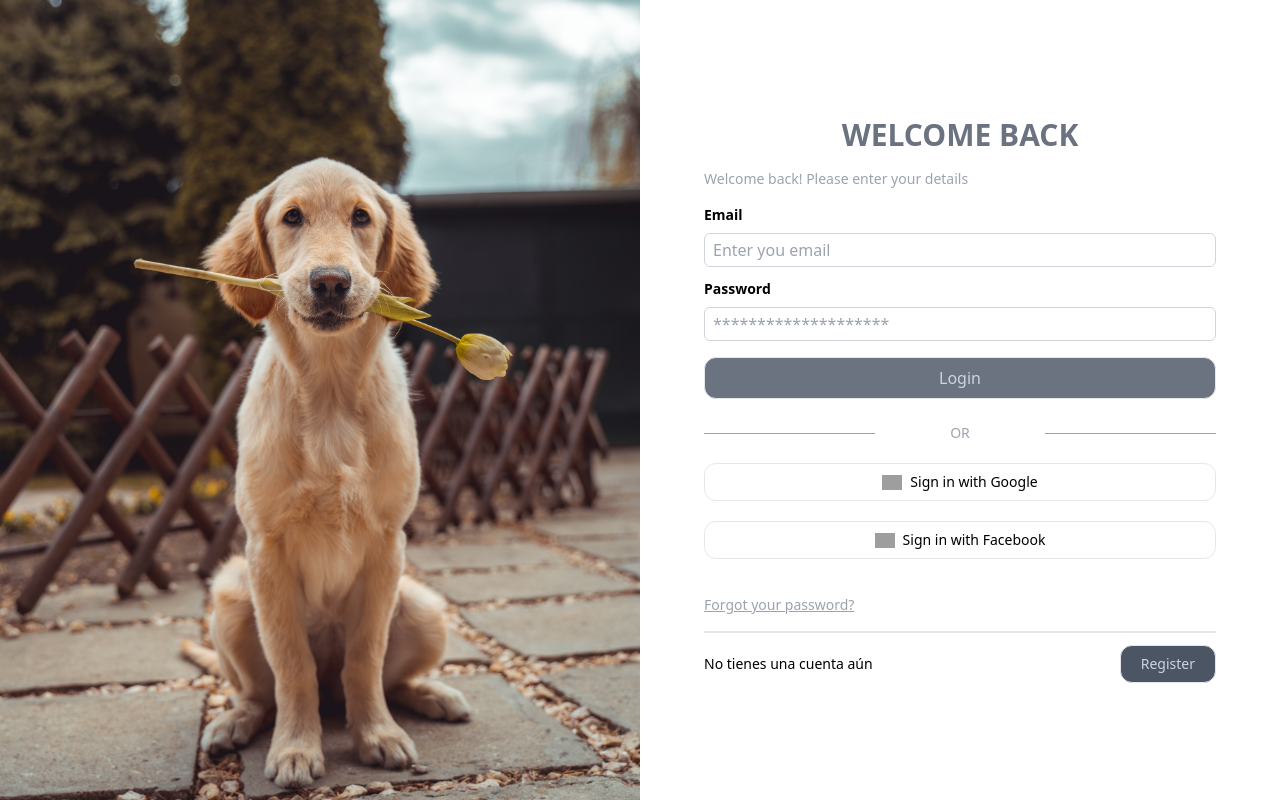
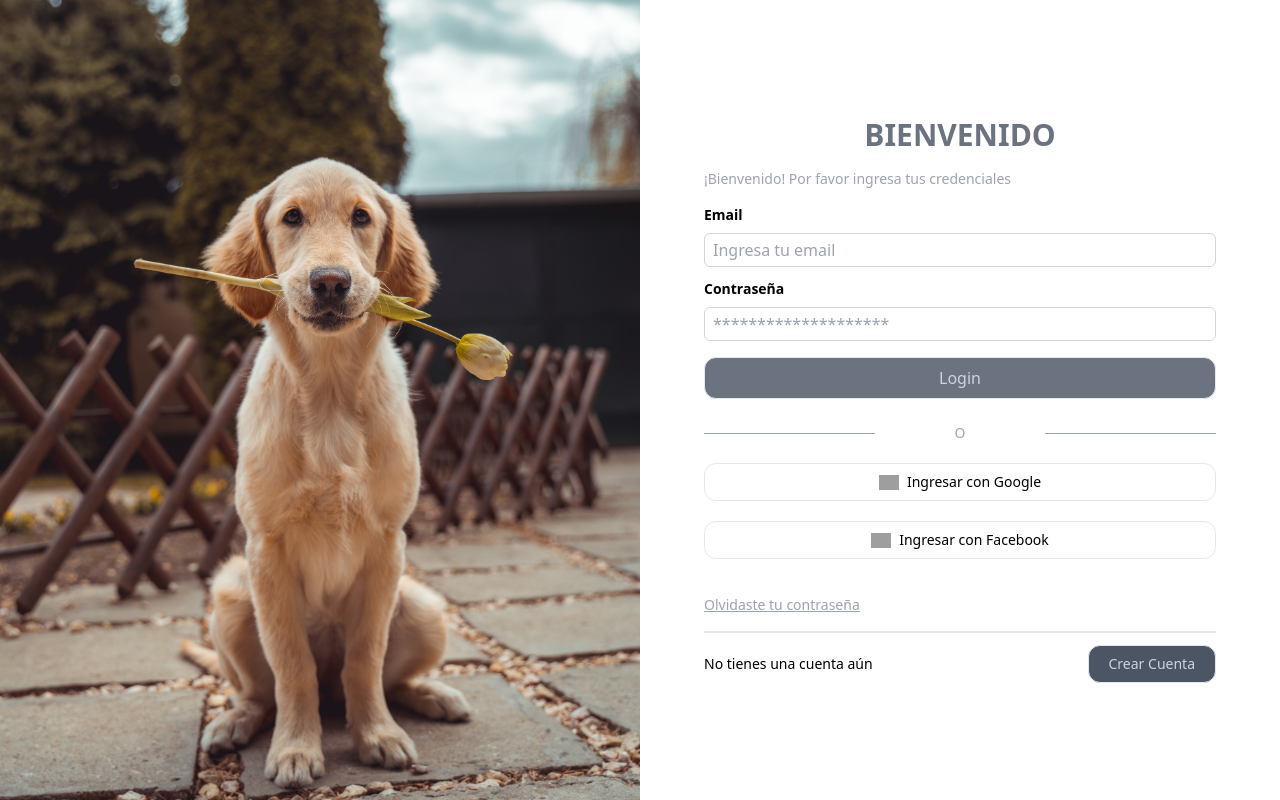
Before and after one commit to iveth-cocha/Examen-Veterinaria, a React (Vite) app in the folder Plantilla-front/: page /login in a window 1280 px wide. Built offline with nearby package versions, Linux system fonts and the light colour scheme; grey boxes are pictures that could not be loaded.

Commit message:
Cambio de idioma

```diff
--- a/Plantilla-front/index.html
+++ b/Plantilla-front/index.html
@@ -4,7 +4,7 @@
     <meta charset="UTF-8" />
     <link rel="icon" type="image/svg+xml" href="https://cdn-icons-png.flaticon.com/512/1356/1356479.png" />
     <meta name="viewport" content="width=device-width, initial-scale=1.0" />
-    <title>APP-DEMO</title>
+    <title>PetClinic</title>
   </head>
   <body >
     <div id="root" ></div>
--- a/Plantilla-front/src/componets/Perfil/Password.jsx
+++ b/Plantilla-front/src/componets/Perfil/Password.jsx
@@ -67,7 +67,7 @@ const Password = () => {
             htmlFor="passwordactual"
             className="text-gray-700 uppercase font-bold text-sm"
           >
-            Password actual:{" "}
+            Contraseña actual:{" "}
           </label>
           <input
             id="passwordactual"
@@ -85,7 +85,7 @@ const Password = () => {
             htmlFor="passwordnuevo"
             className="text-gray-700 uppercase font-bold text-sm"
           >
-            Nuevo password:{" "}
+            Nueva contraseña:{" "}
           </label>
           <input
             id="passwordnuevo"
--- a/Plantilla-front/src/layout/Dashboard.jsx
+++ b/Plantilla-front/src/layout/Dashboard.jsx
@@ -11,7 +11,7 @@ const Dashboard = () => {
     <div className="md:flex md:min-h-screen">
       <div className="md:w-1/5 bg-gray-800 px-5 py-4">
         <h2 className="text-4xl font-black text-center text-slate-200">
-          APP-DEMO
+          Pet-Clinic
         </h2>
 
         <img
--- a/Plantilla-front/src/paginas/Forbidden.jsx
+++ b/Plantilla-front/src/paginas/Forbidden.jsx
@@ -11,9 +11,9 @@ export const Forbidden = () => {
 
             <div className="flex flex-col items-center justify-center">
 
-                <p className="text-3xl md:text-4xl lg:text-5xl text-gray-800 mt-12">Page Not Allowed</p>
+                <p className="text-3xl md:text-4xl lg:text-5xl text-gray-800 mt-12">Página no autorizada</p>
 
-                <p className="md:text-lg lg:text-xl text-gray-600 mt-8">Sorry, you are not allowed to access this page.</p>
+                <p className="md:text-lg lg:text-xl text-gray-600 mt-8">Lo lamentamenos,pero no tienes autorización para ingresar a esta página</p>
 
 
             </div>
--- a/Plantilla-front/src/paginas/Forgot.jsx
+++ b/Plantilla-front/src/paginas/Forgot.jsx
@@ -36,22 +36,22 @@ export const Forgot = () => {
                 <div className="md:w-4/5 sm:w-full">
                     {Object.keys(mensaje).length>0 && <Mensaje tipo={mensaje.tipo}>{mensaje.respuesta}</Mensaje>}
 
-                    <h1 className="text-3xl font-semibold mb-2 text-center uppercase  text-gray-500">Forgot your password!</h1>
-                    <small className="text-gray-400 block my-4 text-sm">Don't worry, please enter your details</small>
+                    <h1 className="text-3xl font-semibold mb-2 text-center uppercase  text-gray-500">¡Olvidaste tu contraseña!</h1>
+                    <small className="text-gray-400 block my-4 text-sm">No te preocupes, ingresa tus email</small>
 
 
                     <form onSubmit={handleSubmit} >
 
                         <div className="mb-1">
                             <label className="mb-2 block text-sm font-semibold">Email</label>
-                            <input type="email" placeholder="Enter you email" className="block w-full rounded-md border border-gray-300 focus:border-purple-700 focus:outline-none focus:ring-1 focus:ring-purple-700 py-1 px-1.5 text-gray-500"
+                            <input type="email" placeholder="Ingresa tu email" className="block w-full rounded-md border border-gray-300 focus:border-purple-700 focus:outline-none focus:ring-1 focus:ring-purple-700 py-1 px-1.5 text-gray-500"
                             name='email'
 		                    onChange={handleChange}
                             />
                         </div>
 
                         <div className="mb-3">
-                            <button className="bg-gray-600 text-slate-300 border py-2 w-full rounded-xl mt-5 hover:scale-105 duration-300 hover:bg-gray-900 hover:text-white">Send email
+                            <button className="bg-gray-600 text-slate-300 border py-2 w-full rounded-xl mt-5 hover:scale-105 duration-300 hover:bg-gray-900 hover:text-white">Enviar correo
                             </button>
                         </div>
 
@@ -61,7 +61,7 @@ export const Forgot = () => {
                     </div>
 
                     <div className="mt-3 text-sm flex justify-between items-center">
-                        <p>You already remembered</p>
+                        <p>Ya recuerdas tu contraseña</p>
                         <Link to="/login" className="py-2 px-5 bg-gray-600 text-slate-300 border rounded-xl hover:scale-110 duration-300 hover:bg-gray-900 hover:text-white">Login</Link>
 
                     </div>
--- a/Plantilla-front/src/paginas/Login.jsx
+++ b/Plantilla-front/src/paginas/Login.jsx
@@ -57,21 +57,21 @@ const Login = () => {
 
                     {Object.keys(mensaje).length>0 && <Mensaje tipo={mensaje.tipo}>{mensaje.respuesta}</Mensaje>}
 
-                    <h1 className="text-3xl font-semibold mb-2 text-center uppercase  text-gray-500">Welcome back</h1>
-                    <small className="text-gray-400 block my-4 text-sm">Welcome back! Please enter your details</small>
+                    <h1 className="text-3xl font-semibold mb-2 text-center uppercase  text-gray-500">Bienvenido</h1>
+                    <small className="text-gray-400 block my-4 text-sm">¡Bienvenido! Por favor ingresa tus credenciales</small>
 
 
                     <form onSubmit={handleSubmit}>
                         <div className="mb-3">
                             <label className="mb-2 block text-sm font-semibold">Email</label>
-                            <input type="email" placeholder="Enter you email"
+                            <input type="email" placeholder="Ingresa tu email"
                              name='email'
                              value={form.email || ""} onChange={handleChange}
                             className="block w-full rounded-md border border-gray-300 focus:border-purple-700 focus:outline-none focus:ring-1 focus:ring-purple-700 py-1 px-2 text-gray-500" />
                         </div>
 
                         <div className="mb-3">
-                            <label className="mb-2 block text-sm font-semibold">Password</label>
+                            <label className="mb-2 block text-sm font-semibold">Contraseña</label>
                             <input type="password" placeholder="********************"
                             name='password'
                             value={form.password || ""} onChange={handleChange}
@@ -86,27 +86,27 @@ const Login = () => {
 
                     <div className="mt-6 grid grid-cols-3 items-center text-gray-400">
                         <hr className="border-gray-400" />
-                        <p className="text-center text-sm">OR</p>
+                        <p className="text-center text-sm">O</p>
                         <hr className="border-gray-400" />
                     </div>
 
                     <button className="bg-white border py-2 w-full rounded-xl mt-5 flex justify-center items-center text-sm hover:scale-105 duration-300 hover:bg-black hover:text-white">
                         <img className="w-5 mr-2" src="https://cdn-icons-png.flaticon.com/512/281/281764.png" />
-                        Sign in with Google
+                        Ingresar con Google
                     </button>
 
                     <button className="bg-white border py-2 w-full rounded-xl mt-5 flex justify-center items-center text-sm hover:scale-105 duration-300 hover:bg-blue-600 hover:text-white">
                         <img className="w-5 mr-2" src="https://cdn-icons-png.flaticon.com/512/733/733547.png" />
-                        Sign in with Facebook
+                        Ingresar con  Facebook
                     </button>
 
                     <div className="mt-5 text-xs border-b-2 py-4 ">
-                        <Link to="/forgot/id" className="underline text-sm text-gray-400 hover:text-gray-900">Forgot your password?</Link>
+                        <Link to="/forgot/id" className="underline text-sm text-gray-400 hover:text-gray-900">Olvidaste tu contraseña</Link>
                     </div>
 
                     <div className="mt-3 text-sm flex justify-between items-center">
                         <p>No tienes una cuenta aún</p>
-                        <Link to="/register" className="py-2 px-5 bg-gray-600 text-slate-300 border rounded-xl hover:scale-110 duration-300 hover:bg-gray-900 hover:text-white">Register</Link>
+                        <Link to="/register" className="py-2 px-5 bg-gray-600 text-slate-300 border rounded-xl hover:scale-110 duration-300 hover:bg-gray-900 hover:text-white">Crear Cuenta</Link>
 
                     </div>
 
--- a/Plantilla-front/src/paginas/NotFound.jsx
+++ b/Plantilla-front/src/paginas/NotFound.jsx
@@ -12,7 +12,7 @@ export const NotFound = () => {
 
             <div className="flex flex-col items-center justify-center">
 
-                <p className="text-3xl md:text-4xl lg:text-5xl text-gray-800 mt-12">Page Not Found</p>
+                <p className="text-3xl md:text-4xl lg:text-5xl text-gray-800 mt-12">Página no encontrada</p>
 
                 <p className="md:text-lg lg:text-xl text-gray-600 mt-8">Lo sentimos, no se pudo encontrar la página que estás buscando.</p>
 
--- a/Plantilla-front/src/paginas/Register.jsx
+++ b/Plantilla-front/src/paginas/Register.jsx
@@ -61,8 +61,8 @@ export const Register = () => {
                 <div className="md:w-4/5 sm:w-full">
                     {Object.keys(mensaje).length>0 && <Mensaje tipo={mensaje.tipo}>{mensaje.respuesta}</Mensaje>}
 
-                    <h1 className="text-3xl font-semibold mb-2 text-center uppercase  text-gray-500">Welcome</h1>
-                    <small className="text-gray-400 block my-4 text-sm">Please enter your details</small>
+                    <h1 className="text-3xl font-semibold mb-2 text-center uppercase  text-gray-500">Bienvenido</h1>
+                    <small className="text-gray-400 block my-4 text-sm">Por favor ingresa tu información</small>
 
                     <form onSubmit={handleSubmit}>
                         <div className="mb-3">
@@ -108,7 +108,7 @@ export const Register = () => {
                         </div>
 
                         <div className="mb-3">
-                            <button className="bg-gray-500 text-slate-300 border py-2 w-full rounded-xl mt-5 hover:scale-105 duration-300 hover:bg-gray-900 hover:text-white">Register
+                            <button className="bg-gray-500 text-slate-300 border py-2 w-full rounded-xl mt-5 hover:scale-105 duration-300 hover:bg-gray-900 hover:text-white">Registrar
                             </button>
                         </div>
                     </form>
@@ -118,7 +118,7 @@ export const Register = () => {
                     </div>
 
                     <div className="mt-3 text-sm flex justify-between items-center">
-                        <p>You've already an account?</p>
+                        <p>¿Ya tienes una cuenta?</p>
                         <Link to="/login" className="py-2 px-5 bg-gray-500 text-slate-300 border rounded-xl hover:scale-110 duration-300 hover:bg-gray-900 ">Login</Link>
                     </div>
 
--- a/Plantilla-front/src/paginas/Restablecer.jsx
+++ b/Plantilla-front/src/paginas/Restablecer.jsx
@@ -61,19 +61,19 @@ const Restablecer = () => {
         <div className="flex flex-col items-center justify-center">
 
             {Object.keys(mensaje).length > 0 && <Mensaje tipo={mensaje.tipo}>{mensaje.respuesta}</Mensaje>}
-            <h1 className="text-3xl font-semibold mb-2 text-center uppercase  text-gray-500">Welcome again</h1>
-            <small className="text-gray-400 block my-4 text-sm">Please enter your details</small>
+            <h1 className="text-3xl font-semibold mb-2 text-center uppercase  text-gray-500">Bienvenido</h1>
+            <small className="text-gray-400 block my-4 text-sm">Ingresa tu email</small>
             <img className="object-cover h-80 w-80 rounded-full border-4 border-solid border-slate-600" src={logoDog} alt="image description" />
             {tokenback &&
                 <form className='w-full' onSubmit={handleSubmit}>
                     <div className="mb-1">
-                        <label className="mb-2 block text-sm font-semibold">Password</label>
+                        <label className="mb-2 block text-sm font-semibold">Nueva Contraseña</label>
                         <input type="password" placeholder="Enter your password" className="block w-full rounded-md border border-gray-300 focus:border-purple-700 focus:outline-none focus:ring-1 focus:ring-purple-700 py-1 px-1.5 text-gray-500"
                             value={form.password || ""}
                             name='password'
                             onChange={handleChange}
                         />
-                        <label className="mb-2 block text-sm font-semibold">Confirm password</label>
+                        <label className="mb-2 block text-sm font-semibold">Confirmar Contraseña</label>
                         <input type="password" placeholder="Repeat your password" className="block w-full rounded-md border border-gray-300 focus:border-purple-700 focus:outline-none focus:ring-1 focus:ring-purple-700 py-1 px-1.5 text-gray-500"
                             value={form.confirmpassword || ""}
                             name='confirmpassword'
```
Also changed, not shown: Plantilla-front/src/paginas/LandinPage.jsx (+4 -20 lines).
